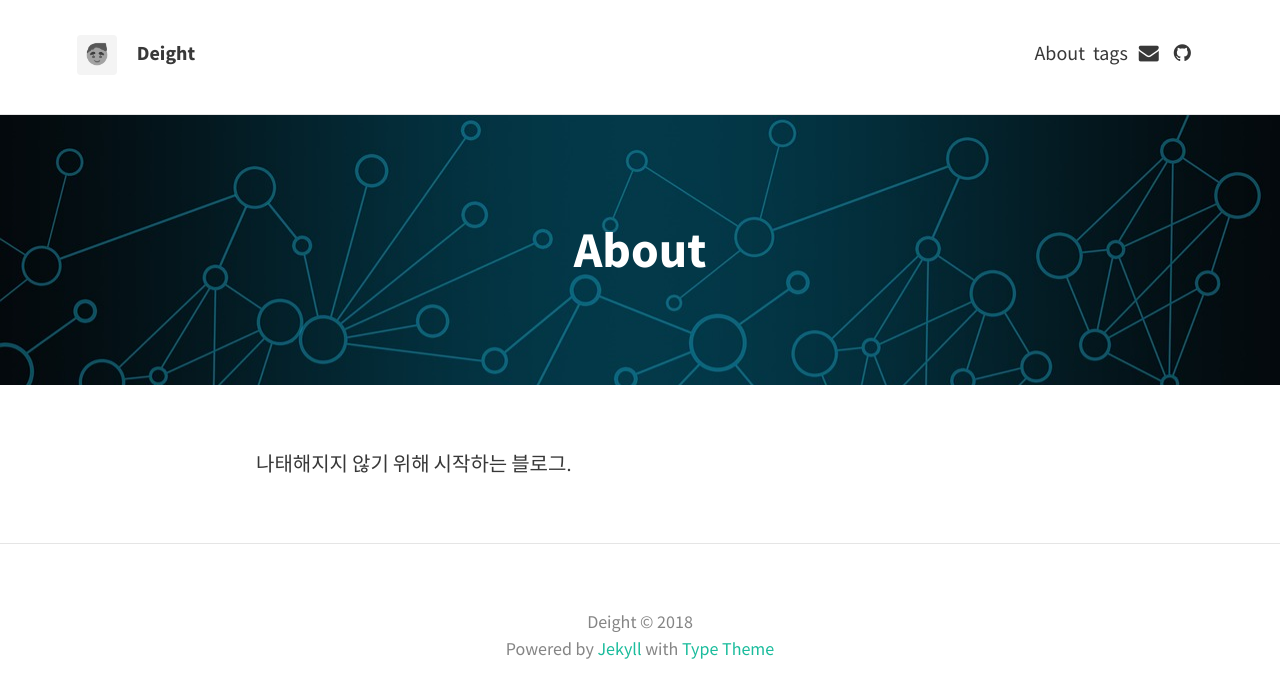
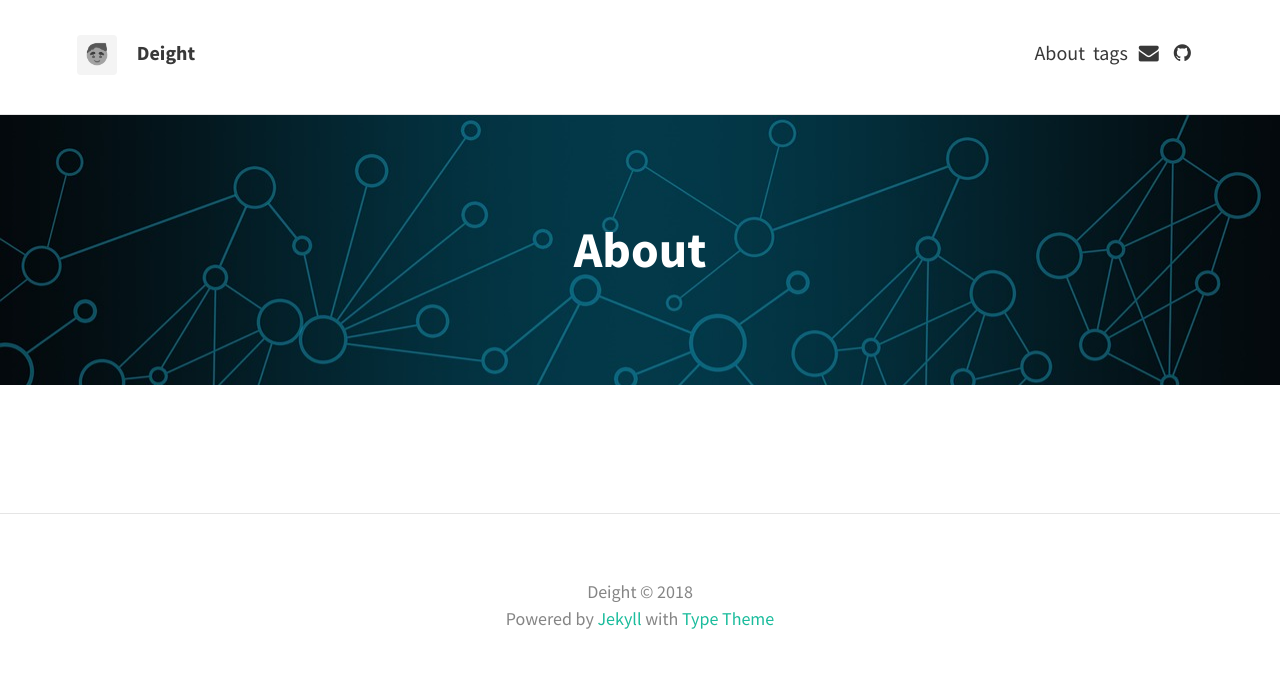
Before and after one commit to deight93/deight93.github.io, a Jekyll site: the page built from about.md, in a window 1280 px wide. Shown: the top 698 px of the page. Built offline with Jekyll 4.4.1, drawn with Linux system fonts in a browser that asks for light colours; nearby versions of some CDN libraries.

Commit message:
Update about.md

```diff
--- a/about.md
+++ b/about.md
@@ -4,5 +4,3 @@ title: About
 permalink: /about/
 feature-img: "assets/img/feature.png"
 ---
-
-나태해지지 않기 위해 시작하는 블로그.
```
